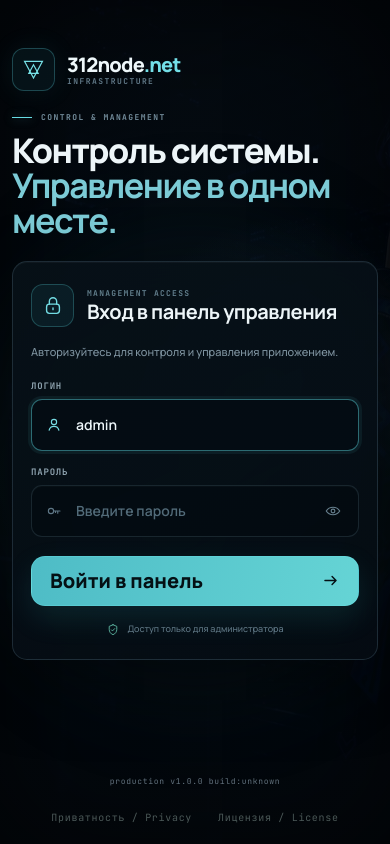
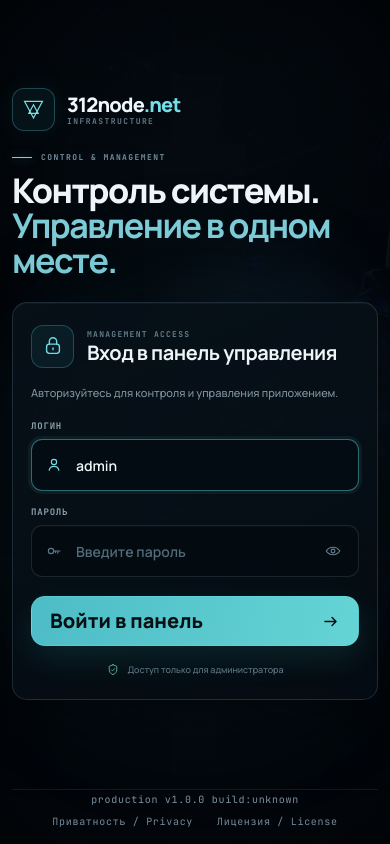
Before and after one commit to aske312/vpsController, a Next.js app: page / in a window 390 px wide. Built offline with nearby package versions, Linux system fonts and the light colour scheme.

Commit message:
Use the compact legal footer throughout the panel

```diff
--- a/src/features/assistant/assistant.css
+++ b/src/features/assistant/assistant.css
@@ -212,24 +212,16 @@
   overflow:hidden;
 }
 .gateShell > .content:has(.noderaWorkspace.isChat) {
-  display:flex;
-  flex-direction:column;
   height:100%;
   min-height:0;
-  padding-bottom:6px !important;
 }
 .gateShell > .content:has(.noderaWorkspace.isChat) > :not(.noderaWorkspace) { flex-shrink:0; }
 .noderaWorkspace.isChat { display:flex; flex:1; flex-direction:column; min-height:0; padding-bottom:0; gap:6px; }
 .gateShell:has(.noderaWorkspace.isChat) .gateMasthead { margin-bottom:8px; }
-.gateShell:has(.noderaWorkspace.isChat) .versionFooter.legalFooter { min-height:0; margin:6px 0 0; padding:3px 4px; gap:6px; }
-.gateShell:has(.noderaWorkspace.isChat) .legalLink { min-height:26px; }
+.gateShell:has(.noderaWorkspace.isChat) .versionFooter.legalFooter { margin-top:6px; }
 .mcpComposer > .mcpFileList { max-height:64px; overflow:auto; }
 .mcpModule footer button[aria-pressed=true] { color:var(--cyan); border-color:rgba(97,207,216,.32); }
 
-@media (max-width:760px) {
- .gateShell:has(.noderaWorkspace.isChat) .versionFooter.legalFooter { gap:2px; }
- .gateShell:has(.noderaWorkspace.isChat) .legalFooterLinks { flex-wrap:wrap; justify-content:center; }
-}
 @media (max-height:620px) {
  .noderaWorkspace.isChat .mcpComposer textarea { max-height:72px; }
  .noderaWorkspace.isChat .mcpComposer > .mcpFileList { max-height:40px; }
--- a/src/features/auth/auth.css
+++ b/src/features/auth/auth.css
@@ -17,11 +17,6 @@
 .loginCard .primaryButton { width: 100%; }
 
 .addClient label, .loginCard label { font-size: 9px; }
-
-.loginPage .versionFooter { position: absolute; inset: auto 0 18px; }
-
-.gateShell .content > .legalFooter,
-.gateShell .content > footer { max-width:none; }
 
 .loginRedesign {
   min-height: 100vh !important;
@@ -232,18 +227,6 @@
   margin-top: 14px;
 }
 
-.loginRedesign .versionFooter {
-  position: absolute;
-  left: 50%;
-  bottom: 18px;
-  transform: translateX(-50%);
-  z-index: 1;
-  width: min(1240px, calc(100vw - 48px));
-  justify-content: flex-start;
-  padding-left: clamp(12px, 5vw, 72px);
-  opacity: 0.84;
-}
-
 @media (max-width: 980px) {
 .loginShell {
     justify-items: center;
@@ -251,10 +234,6 @@
   }
 .loginCard {
     width: min(560px, 100%);
-  }
-.loginRedesign .versionFooter {
-    justify-content: center;
-    padding-left: 0;
   }
 }
 
@@ -279,49 +258,14 @@
     min-width: 76px;
     font-size: 11px;
   }
-.loginRedesign .versionFooter {
-    width: calc(100vw - 24px);
-    bottom: 12px;
-    opacity: 0.72;
-  }
-}
-
-.versionFooter.legalFooter {
-  display: flex;
-  align-items: center;
-  justify-content: center;
-  gap: 14px;
-  flex-wrap: wrap;
-  margin-top: 8px;
-  color: #91a5b4;
 }
 
 .legalFooterMeta,
-.legalFooterLinks,
 .legalBuildRow {
   display: flex;
   align-items: center;
   gap: 10px;
   flex-wrap: wrap;
-}
-
-.legalLink {
-  min-height: 32px;
-  padding: 0 12px;
-  border-radius: 999px;
-  border: 1px solid rgba(82, 103, 125, 0.26);
-  background: rgba(9, 16, 24, 0.48);
-  color: #9bb0be;
-  font-size: 12px;
-  font-weight: 600;
-  cursor: pointer;
-  transition: .18s ease;
-}
-
-.legalLink:hover {
-  border-color: rgba(113, 213, 180, 0.36);
-  color: #ecf5f9;
-  background: rgba(11, 19, 28, 0.78);
 }
 
 .legalBackdrop {
@@ -430,19 +374,8 @@
   padding-inline: 16px !important;
 }
 
-.loginRedesign .versionFooter.legalFooter {
-  justify-content: flex-start;
-}
-
-.gateShell .versionFooter.legalFooter {
-  justify-content: center;
-  padding: 12px 16px 22px;
-}
-
 @media (max-width: 760px) {
-.versionFooter.legalFooter,
   .legalFooterMeta,
-  .legalFooterLinks,
   .legalBuildRow,
   .legalModalFoot {
     justify-content: center;
@@ -455,82 +388,10 @@
 .legalModalHead h2 {
     font-size: 24px;
   }
-.loginRedesign .versionFooter.legalFooter {
-    justify-content: center;
-  }
 }
 
-.gateShell .versionFooter.legalFooter {
-  width: 100%;
-  min-height: 54px;
-  margin: 14px 0 0;
-  padding: 14px 4px 18px;
-  display: flex;
-  align-items: center;
-  justify-content: space-between;
-  gap: 18px;
-  flex-wrap: nowrap;
-  border-top: 1px solid rgba(80, 104, 126, 0.20);
-  color: #7f94a3;
-}
-
-.gateShell .legalFooterLinks {
-  display: inline-flex;
-  align-items: center;
-  gap: 4px;
-  flex-wrap: nowrap;
-}
-
-.gateShell .legalLink {
-  min-height: 34px;
-  padding: 0 10px;
-  border: 0;
-  border-radius: 9px;
-  background: transparent;
-  color: #748b9a;
-  font-size: 11px;
-  font-weight: 600;
-}
-
-.gateShell .legalLink:hover {
-  border: 0;
-  background: rgba(77, 107, 126, 0.10);
-  color: #b9ccd8;
-}
-
-.loginRedesign .versionFooter.legalFooter {
-  display: flex;
-  align-items: center;
-  justify-content: center;
-  gap: 10px;
-  flex-wrap: wrap;
-  border-top: 0;
-}
-
-.loginRedesign .legalBadge strong,
-.loginRedesign .legalLink {
+.loginRedesign .legalBadge strong {
   font-size: 10px;
-}
-
-.loginRedesign .legalLink {
-  min-height: 28px;
-  padding: 0 8px;
-  border-color: transparent;
-  background: transparent;
-}
-
-@media (max-width: 760px) {
-.gateShell .versionFooter.legalFooter {
-    min-height: 0;
-    padding: 14px 0 18px;
-    flex-direction: column;
-    justify-content: center;
-    gap: 8px;
-  }
-.gateShell .legalFooterMeta,
-  .gateShell .legalFooterLinks {
-    justify-content: center;
-  }
 }
 
 .legalNotice {
@@ -558,12 +419,13 @@
 }
 
 /* Authentication scene */
-.loginRedesign { min-height:100svh !important; padding:0 !important; display:block; background:#04090f !important; }
+.loginRedesign { --login-content-width:min(1340px,calc(100% - 72px)); min-height:100dvh !important; padding:0 0 6px !important; display:flex; flex-direction:column; align-items:stretch; background:#04090f !important; }
+.loginRedesign > .legalFooter { width:var(--login-content-width); margin-inline:auto; }
 .loginRedesign::before { background-position:center; background-size:cover; opacity:.72; filter:saturate(.86) brightness(.66); }
 .loginRedesign::after { z-index:-2; background:linear-gradient(90deg,rgba(3,8,13,.97) 0%,rgba(3,8,13,.86) 35%,rgba(3,8,13,.35) 67%,rgba(3,8,13,.72) 100%),linear-gradient(0deg,rgba(3,8,13,.96),transparent 42%,rgba(3,8,13,.38)); }
 .loginBackdrop { position:absolute; inset:0; z-index:-1; pointer-events:none; background:radial-gradient(circle at 72% 44%,rgba(72,128,205,.12),transparent 28%),radial-gradient(circle at 42% 58%,rgba(81,223,208,.055),transparent 32%); box-shadow:inset 0 0 120px rgba(0,0,0,.56); }
 
-.loginLayout { width:min(1340px,calc(100% - 72px)); min-height:calc(100svh - 62px); margin:0 auto; display:grid; grid-template-columns:minmax(380px,500px) minmax(0,1fr); grid-auto-rows:max-content; column-gap:0; row-gap:20px; align-content:center; padding:44px 0 82px; }
+.loginLayout { width:var(--login-content-width); flex:1; margin:0 auto; display:grid; grid-template-columns:minmax(380px,500px) minmax(0,1fr); grid-auto-rows:max-content; column-gap:0; row-gap:20px; align-content:center; padding:44px 0; }
 .loginHero { grid-column:1; min-width:0; display:grid; gap:20px; padding:0; }
 .loginBrand { display:flex; align-items:center; gap:12px; }
 .loginBrand>span { width:43px; height:43px; display:grid; place-items:center; border:1px solid rgba(92,213,222,.28); border-radius:12px; color:#76e0e5; background:rgba(22,73,81,.2); box-shadow:0 0 28px rgba(68,210,219,.08); }
@@ -617,32 +479,30 @@
 .loginPanelFooter { display:flex; align-items:center; justify-content:center; gap:7px; margin-top:17px; color:#607886; font:500 9px/1.2 var(--font-sans); }
 .loginPanelFooter svg { width:14px; height:14px; fill:none; stroke:#62bda9; stroke-width:1.5; stroke-linecap:round; stroke-linejoin:round; }
 
-.loginRedesign>.versionFooter.legalFooter { position:absolute; z-index:2; left:50%; bottom:14px; width:min(1340px,calc(100% - 72px)); transform:translateX(-50%); justify-content:flex-start; gap:18px; margin:0; opacity:.68; }
-
 @media (max-width:980px) {
-  .loginLayout { width:min(520px,calc(100% - 36px)); min-height:calc(100svh - 68px); grid-template-columns:1fr; gap:34px; align-content:center; padding:34px 0 94px; }
+  .loginRedesign { --login-content-width:min(520px,calc(100% - 36px)); }
+  .loginRedesign > .legalFooter { flex-direction:column; gap:2px; text-align:center; }
+  .loginLayout { grid-template-columns:1fr; gap:34px; align-content:center; padding:34px 0; }
   .loginHero { align-self:auto; display:grid; gap:28px; padding:0; }
   .loginHeroCopy { margin:0; }
   .loginHeroCopy h1 { font-size:clamp(38px,8vw,54px); }
   .loginHeroCopy>p:last-child,.loginHeroStatus { display:none; }
   .loginRedesign::after { background:linear-gradient(180deg,rgba(3,8,13,.82),rgba(3,8,13,.94)),radial-gradient(circle at 50% 18%,rgba(73,156,191,.12),transparent 32%); }
-  .loginRedesign>.versionFooter.legalFooter { width:calc(100% - 36px); justify-content:center; }
 }
 
 @media (max-width:560px) {
-  .loginLayout { width:calc(100% - 24px); gap:24px; padding:22px 0 90px; }
+  .loginRedesign { --login-content-width:calc(100% - 24px); }
+  .loginLayout { gap:24px; padding:22px 0; }
   .loginHero { gap:22px; }
   .loginHeroCopy h1 { font-size:34px; line-height:1.02; }
   .loginKicker { margin-bottom:12px; font-size:8px; }
   .loginPanel { padding:22px 18px; border-radius:15px; }
   .loginPanelHeader h2 { font-size:20px; }
   .loginPanelCopy { margin:17px 0 21px; }
-  .loginRedesign>.versionFooter.legalFooter { width:calc(100% - 24px); bottom:10px; }
-  .loginRedesign>.versionFooter .legalBadge { display:none; }
 }
 
 @media (max-height:700px) and (min-width:981px) {
-  .loginLayout { min-height:calc(100svh - 62px); padding:30px 0 72px; }
+  .loginLayout { padding:30px 0; }
   .loginHeroCopy { margin:50px 0 auto; }
   .loginHeroCopy h1 { font-size:52px; }
 }
--- a/src/shared/styles/app.css
+++ b/src/shared/styles/app.css
@@ -126,7 +126,7 @@
 .shell.gateShell {
   display: grid !important;
   grid-template-columns: 232px minmax(0, 1fr) !important;
-  min-height: 100vh;
+  min-height: 100dvh;
   background: radial-gradient(circle at 76% -12%, rgba(68, 130, 191, .10), transparent 34%),
   linear-gradient(180deg, #071019, #060d14 72%);
   color: var(--text);
@@ -330,10 +330,13 @@
 }
 
 .gateShell > .content {
+  display: flex;
+  flex-direction: column;
   width: 100% !important;
   max-width: none !important;
   min-width: 0;
-  padding: 16px clamp(18px, 2.3vw, 34px) 52px !important;
+  min-height: 100dvh;
+  padding: 16px clamp(18px, 2.3vw, 34px) 6px !important;
   background: transparent !important;
 }
 
@@ -1013,38 +1016,49 @@
   font-size: 7px;
 }
 
-.versionFooter {
+.versionFooter.legalFooter {
+  display: flex;
+  align-items: center;
+  justify-content: space-between;
+  flex-shrink: 0;
+  gap: 6px;
   width: 100%;
-  padding: 34px 0 2px;
-  color: #596663;
-  font: 8px var(--font-mono);
+  min-width: 0;
+  margin: auto 0 0;
+  padding: 3px 4px;
+  border-top: 1px solid rgba(80, 104, 126, .20);
+  color: #7f94a3;
+  font: 10px/1.45 var(--font-mono);
   letter-spacing: .7px;
-  text-align: center;
-}
-
-.versionFooter > span {
-  display: block;
-}
-
-.versionFooter nav {
-  display: flex;
-  justify-content: center;
-  gap: 13px;
-  margin-top: 8px;
-}
-
-.versionFooter button {
+}
+
+.legalVersionLine {
+  min-width: 0;
+  overflow-wrap: anywhere;
+}
+
+.legalFooterLinks {
+  display: flex;
+  flex-wrap: wrap;
+  align-items: center;
+  justify-content: flex-end;
+  gap: 4px;
+}
+
+.versionFooter .legalLink {
+  min-height: 26px;
+  padding: 0 10px;
   border: 0;
-  border-bottom: 1px solid transparent;
-  padding: 2px 0;
+  border-radius: 9px;
   background: transparent;
-  color: #6f807d;
+  color: #748b9a;
   font: inherit;
-}
-
-.versionFooter button:hover {
-  border-bottom-color: #5f8077;
-  color: var(--green);
+  cursor: pointer;
+}
+
+.versionFooter .legalLink:hover {
+  background: rgba(77, 107, 126, .10);
+  color: #b9ccd8;
 }
 
 .confirmBackdrop {
@@ -1617,10 +1631,6 @@
     padding: 18px;
   }
 
-  .versionFooter {
-    padding-top: 20px;
-  }
-
 }
 
 @media (max-width: 700px) {
@@ -1642,12 +1652,6 @@
 
   .configurationSafety {
     width: 100%;
-  }
-
-  .versionFooter nav {
-    align-items: center;
-    flex-direction: column;
-    gap: 4px;
   }
 
   .moduleMenuWrap {
@@ -1696,8 +1700,9 @@
 
 @media (max-width: 760px) {
   .shell.gateShell {
+    --gate-bottom-nav-space: 68px;
     display: block !important;
-    padding-bottom: 68px;
+    padding-bottom: var(--gate-bottom-nav-space);
   }
 
   .gateSidebar {
@@ -1769,7 +1774,18 @@
   }
 
   .gateShell > .content {
-    padding: 10px 10px 28px !important;
+    min-height: calc(100dvh - var(--gate-bottom-nav-space));
+    padding: 10px 10px 6px !important;
+  }
+
+  .versionFooter.legalFooter {
+    flex-direction: column;
+    gap: 2px;
+    text-align: center;
+  }
+
+  .legalFooterLinks {
+    justify-content: center;
   }
 
   .gateMastNode {
```
